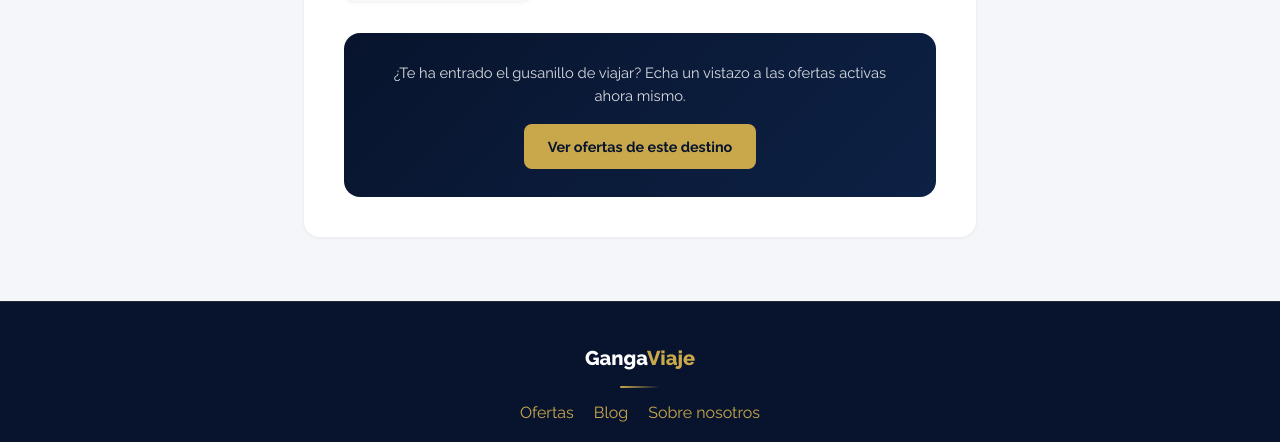
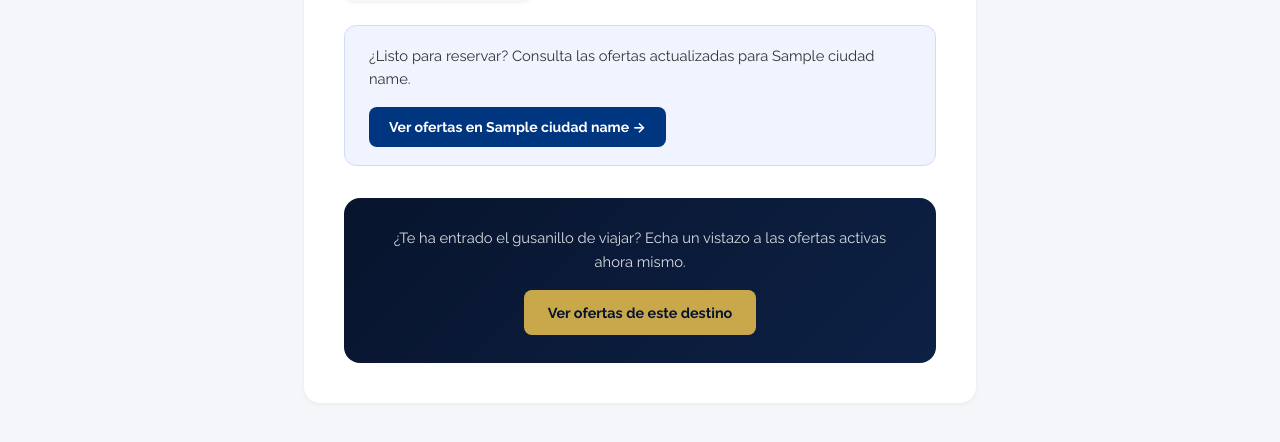
Before and after one commit to luisespinarlp-alt/gangaviaje, a Flask app: template templates/blog_post.html in a window 1280 px wide. Shown: the part 923-1365 px from the top of the page. Run offline with Flask 3, Linux system fonts and the light colour scheme; the template is opened without the code that fills it: most values are stand-ins (such as "Sample title", 1, 10 or a date in 2020); grey boxes marked "Sample" are stand-in pictures; some libraries are stand-ins or nearby versions.

Commit message:
Enlazar posts del blog con páginas de ciudad
- _detect_city() en app.py detecta automáticamente la ciudad del post
  a partir del slug (Roma, París, Barcelona, Venecia, Berlín, etc.)
- blog_post.html muestra un botón "Ver ofertas en [ciudad] →" que lleva
  a /ciudad/<slug> cuando el post es sobre una ciudad concreta
- Posts genéricos (viajes en pareja, trucos de vuelos...) no muestran
  el botón de ciudad — solo el CTA de categoría existente

Co-Authored-By: Claude Sonnet 4.6 <noreply@anthropic.com>

```diff
--- a/app.py
+++ b/app.py
@@ -62,14 +62,35 @@ def blog():
     return render_template("blog_list.html", posts=posts, destinos=config.DESTINOS)
 
 
+_CITY_MAP = {
+    "roma": ("Roma", "roma"), "paris": ("París", "paris"),
+    "barcelona": ("Barcelona", "barcelona"), "madrid": ("Madrid", "madrid"),
+    "venecia": ("Venecia", "venecia"), "tokio": ("Tokio", "tokio"),
+    "budapest": ("Budapest", "budapest"), "bangkok": ("Bangkok", "bangkok"),
+    "berlin": ("Berlín", "berlin"), "dubai": ("Dubái", "dubai"),
+    "lisboa": ("Lisboa", "lisboa"), "amsterdam": ("Ámsterdam", "amsterdam"),
+    "mallorca": ("Mallorca", "mallorca"), "sevilla": ("Sevilla", "sevilla"),
+    "canarias": ("Canarias", "canarias"), "london": ("Londres", "londres"),
+    "londres": ("Londres", "londres"), "venecia": ("Venecia", "venecia"),
+}
+
+def _detect_city(slug: str):
+    for keyword, (name, url_slug) in _CITY_MAP.items():
+        if keyword in slug:
+            return name, url_slug
+    return None, None
+
+
 @app.route("/blog/<slug>")
 def blog_post(slug: str):
     post = database.get_post_by_slug(slug)
     if not post:
         abort(404)
     related_deals = database.get_deals(category=post["category"], limit=3)
+    ciudad_name, ciudad_slug = _detect_city(post["slug"])
     return render_template("blog_post.html", post=post, destinos=config.DESTINOS,
-                           related_deals=related_deals)
+                           related_deals=related_deals,
+                           ciudad_name=ciudad_name, ciudad_slug=ciudad_slug)
 
 
 @app.route("/sobre-nosotros")
--- a/templates/blog_post.html
+++ b/templates/blog_post.html
@@ -54,6 +54,9 @@
     .cta-box { background: linear-gradient(135deg, #08142d, #0d2145); border-radius: 16px; padding: 28px 32px; margin-top: 32px; text-align: center; }
     .cta-box p { color: rgba(255,255,255,0.85); font-size: 0.92rem; margin-bottom: 16px; }
     .cta-box a { display: inline-block; background: #c9a84c; color: #08142d; font-weight: 700; padding: 11px 24px; border-radius: 8px; text-decoration: none; font-size: 0.9rem; }
+    .ciudad-cta { background: #f0f4ff; border: 1px solid #d0dcf7; border-radius: 12px; padding: 18px 24px; margin-top: 24px; display: flex; align-items: center; justify-content: space-between; gap: 16px; flex-wrap: wrap; }
+    .ciudad-cta p { font-size: 0.92rem; color: #333; margin: 0; }
+    .ciudad-cta a { display: inline-block; background: #003580; color: white; font-weight: 700; padding: 9px 20px; border-radius: 8px; text-decoration: none; font-size: 0.88rem; white-space: nowrap; }
 
     .related-deals { margin-top: 36px; }
     .related-deals h3 { font-size: 1.05rem; font-weight: 700; color: #1a1a2e; margin-bottom: 14px; }
@@ -150,6 +153,13 @@
     </div>
     {% endif %}
 
+    {% if ciudad_slug %}
+    <div class="ciudad-cta">
+      <p>¿Listo para reservar? Consulta las ofertas actualizadas para {{ ciudad_name }}.</p>
+      <a href="/ciudad/{{ ciudad_slug }}">Ver ofertas en {{ ciudad_name }} →</a>
+    </div>
+    {% endif %}
+
     <div class="cta-box">
       <p>¿Te ha entrado el gusanillo de viajar? Echa un vistazo a las ofertas activas ahora mismo.</p>
       <a href="/destino/{{ post.category }}">Ver ofertas de {{ destinos.get(post.category, 'este destino') }}</a>
```
